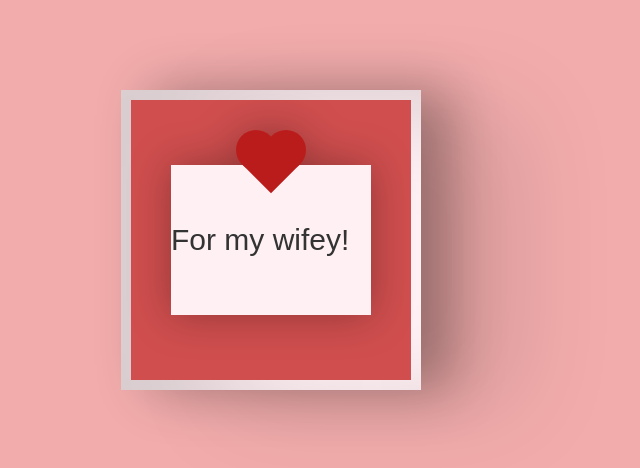
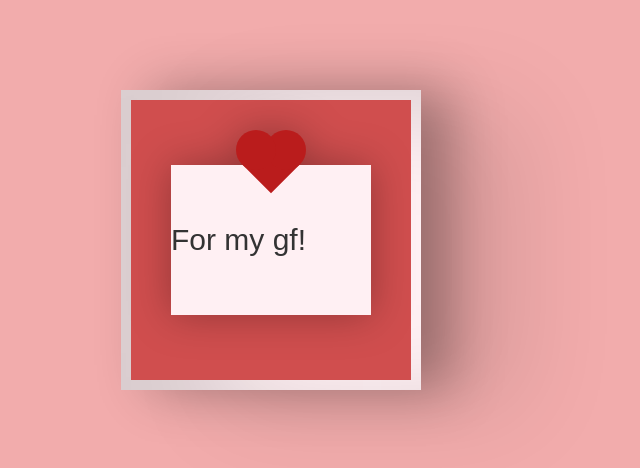
Before and after one commit to TheZincTZ/alilsurpriseformydear, a plain HTML site: page letter.html in a window 1280 px wide. Shown: the part 168-636 px from the top of the page, 369-1009 px from the left. Drawn offline with Linux system fonts and the light colour scheme; a web font is replaced by a local one.

Commit message:
Update letter.html

```diff
--- a/letter.html
+++ b/letter.html
@@ -256,7 +256,7 @@
         <input id="open" type="checkbox">
         <label class="open" for="open"></label>
         <div class="card-front">
-            <div class="note">For my wifey!</div>
+            <div class="note">For my gf!</div>
         </div>
 
         <div class="card-inside">
```
